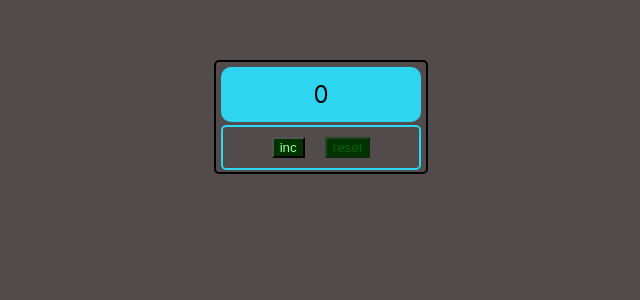
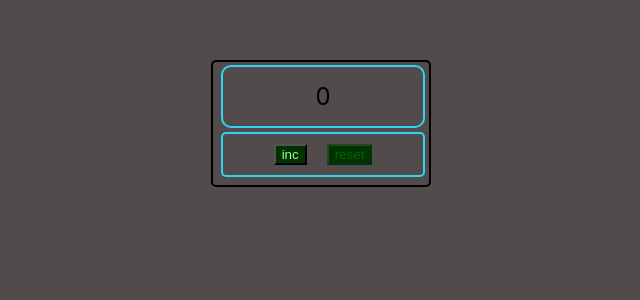
Before and after one commit to Alex666000/counter-2023, a React (Create React App) app: page / in a window 1280 px wide. Shown: the top 300 px of the page, without its empty margins (319-959 px from the left). Built offline with nearby package versions, Linux system fonts and the light colour scheme.

Commit message:
1- refactor css styles

```diff
--- a/src/App.module.css
+++ b/src/App.module.css
@@ -1,49 +1,57 @@
 .App {
+    display: flex;
+    justify-content: center;
+    flex-direction: column;
     text-align: center;
     width: 200px;
-    height: 100px;
+    height: 107px;
     border: 2px solid black;
     margin: 60px auto;
     border-radius: 5px;
     background-color: #524b4b;
-    padding: 5px;
+    padding: 8px;
 }
-
-.timer {
+.countersContainer {
+    display: flex;
+    align-items: center;
+    justify-content: center;
+    width: 100%;
+    height: 100%;
+}
+.counters {
+    display: flex;
+    align-items: center;
+    width: 100%;
+    height: 100%;
+}
+.counter {
+    width: 100%;
+    height: 100%;
+}
+.display {
     display: flex;
     justify-content: center;
     align-items: center;
-    text-align: center;
     width: 100%;
-    height: 55px;
+    height: 100%;
     border-radius: 10px;
-    background-color: #2dd5f1;
-    border: #2dd5f1;
+    background-color: #524b4b;
+    border: 2px solid #2dd5f1;
     font-size: 24px;
+    margin-top: -5px;
 }
-
 .buttons {
+    display: flex;
+    justify-content: center;
+    width: 200px;
     border-radius: 5px;
     margin-top: 3px;
     border: 2px solid #2dd5f1;
 }
-
-.inc {
-    background-color: #2dd5f1;
-    width: 70px;
-    padding-right: 10px;
-    margin-right: 5px;
-}
-
-.reset {
-    background-color: #2dd5f1;
-    width: 70px;
-    padding-left: 10px;
+.button{
 
 }
-
 .red {
     color: red;
     font-size: 24px;
-
 }
--- a/src/App.tsx
+++ b/src/App.tsx
@@ -40,12 +40,17 @@ function App() {
 
     return (
         <div className={s.App}>
-            <Counter
-                maxValue={maxValue}
-                count={count}/>
+            <div className={s.countersContainer}>
+                <div className={s.counters}>
+                    <div className={s.counter}>
+                        <Counter maxValue={maxValue} count={count}/>
+                    </div>
+                </div>
+            </div>
+
             <div className={s.buttons}>
-
                 <CustomButton
+                    className={s.button}
                     name={"inc"}
                     isDisabled={count === maxValue}
                     onClick={onIncCountClickHandler}
@@ -56,7 +61,8 @@ function App() {
                     name={"reset"}
                     isDisabled={count === minValue}
                     onClick={onResetCountClickHandler}
-                />
+                >
+                </CustomButton>
             </div>
         </div>
     );
--- a/src/components/Counter.tsx
+++ b/src/components/Counter.tsx
@@ -8,7 +8,7 @@ type CounterPropsType = {
 
 export const Counter: React.FC<CounterPropsType> = ({count, maxValue}) => {
     return (
-        <div className={s.timer}>
+        <div className={s.display}>
             <div
                 className={count === maxValue ? s.red : ' '}>
                 {count}
```
Also changed, not shown: src/common/AddItemForm/AddItemForm.tsx (added, +43 -0 lines), src/common/EditableSpan/EditableSpan.tsx (added, +33 -0 lines).
